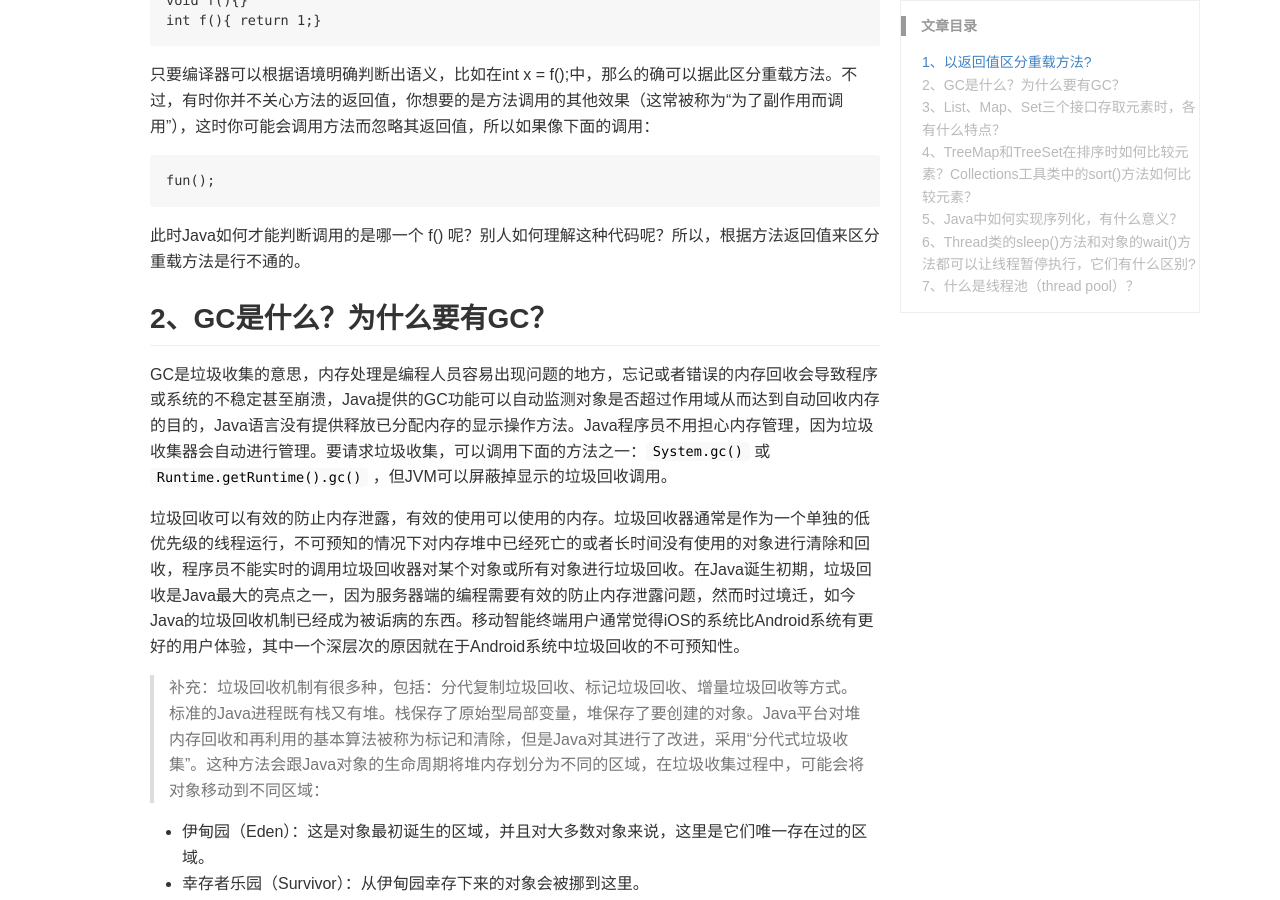
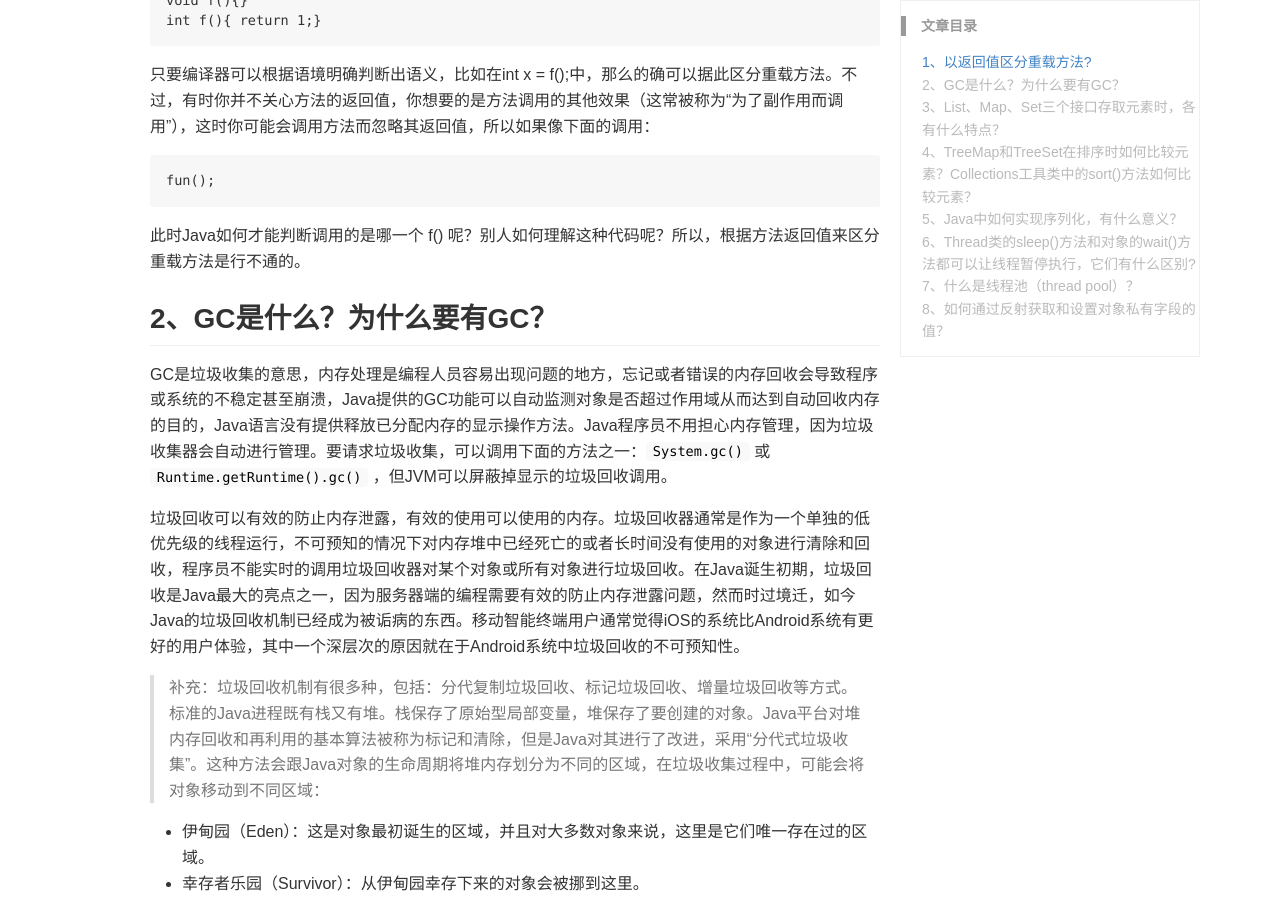
Before and after one commit to DoctorDeng/DoctorDeng.github.io, a Jekyll site: the page built from _posts/2016-09-09-java-面试.md, in a window 1280 px wide and 900 px high, scrolled down 400 px. Built offline with Jekyll 4.4.1, drawn with Linux system fonts in a browser that asks for light colours; some of the changed text lies outside the part shown.

Commit message:
modify file

```diff
--- a/_posts/2016-09-09-java-面试.md
+++ b/_posts/2016-09-09-java-面试.md
@@ -170,3 +170,5 @@ Java 5+中的Executor接口定义一个执行线程的工具。它的子类型
 * `newCachedThreadPool` ：创建一个可缓存的线程池。如果线程池的大小超过了处理任务所需要的线程，那么就会回收部分空闲（60秒不执行任务）的线程，当任务数增加时，此线程池又可以智能的添加新线程来处理任务。此线程池不会对线程池大小做限制，线程池大小完全依赖于操作系统（或者说JVM）能够创建的最大线程大小。
 * `newScheduledThreadPool` ：创建一个大小无限的线程池。此线程池支持定时以及周期性执行任务的需求。
 * `newSingleThreadExecutor` ：创建一个单线程的线程池。此线程池支持定时以及周期性执行任务的需求。
+
+## 8、如何通过反射获取和设置对象私有字段的值？
```
